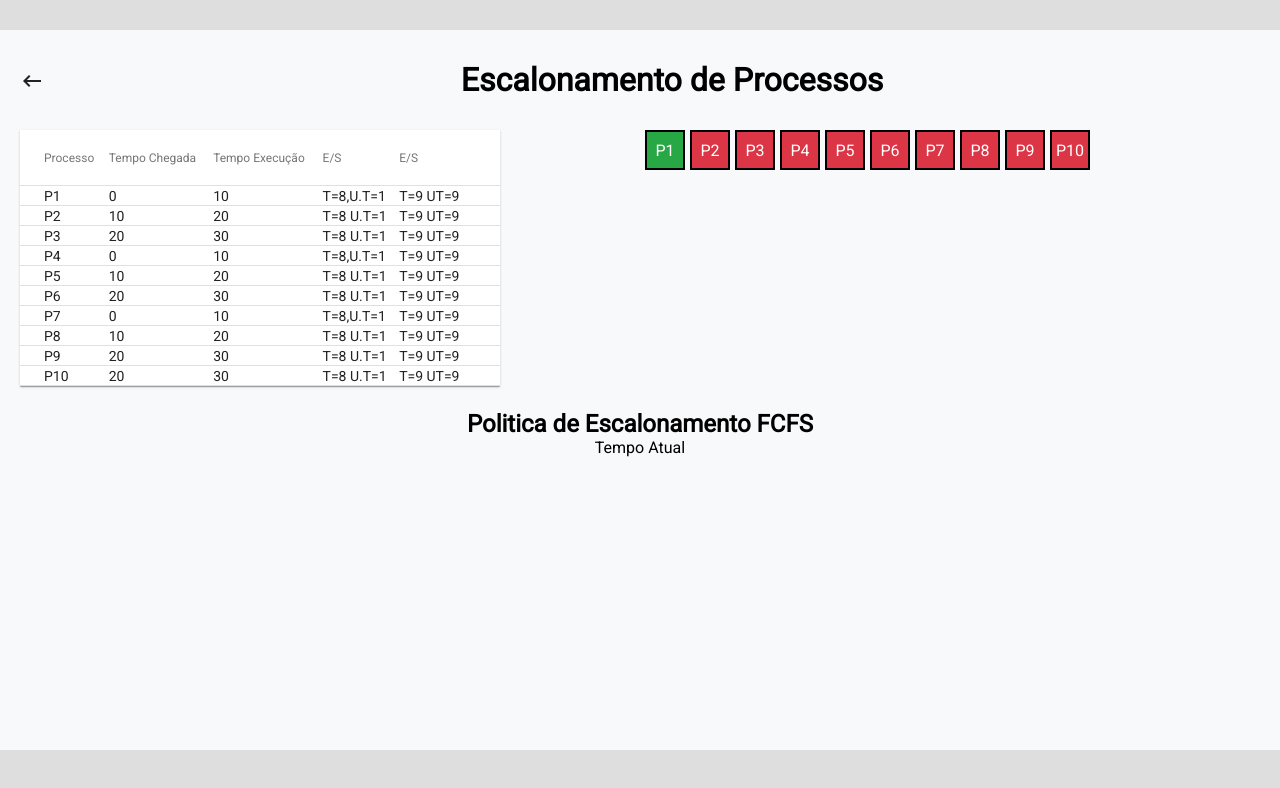
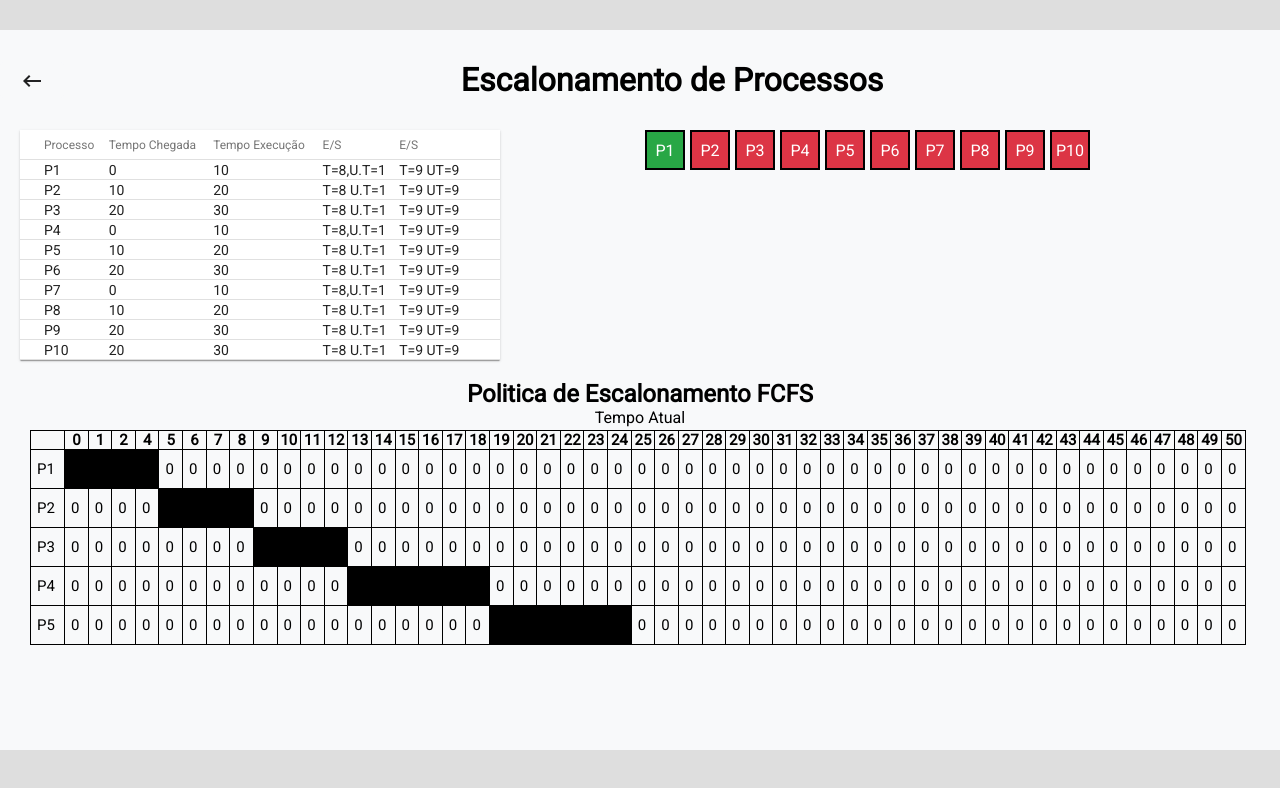
Before and after one commit to EduardoSampaio/escalonamento-processos-so, an Angular app: page /escalonamento in a window 1280 px wide. Shown: the top 788 px of the page. Built offline with nearby package versions, Linux system fonts and the light colour scheme.

Commit message:
ajuste layout

```diff
--- a/src/app/components/process-table/process-table.component.css
+++ b/src/app/components/process-table/process-table.component.css
@@ -12,6 +12,10 @@ table {
   min-height: 200px;
 }
 
+tr.mat-header-row {
+  height: 30px;
+}
+
 tr.mat-row{
   height: 20px;
 }
--- a/src/app/components/timeline/timeline.component.css
+++ b/src/app/components/timeline/timeline.component.css
@@ -0,0 +1,47 @@
+table,
+th,
+td
+{
+  border: 1px solid black;
+  border-collapse: collapse;
+  font-size: 15px;
+}
+.content {
+  width: 100%;
+  display: flex;
+  flex-flow: row nowrap;
+  margin-top: 30px;
+}
+
+.content-processo{
+  width: 25px;
+  margin-top: 18px;
+  margin-left: 30px;
+}
+
+.content-processo div{
+  padding-top: 10px;
+}
+
+.content-table{
+  width: 95%;
+  margin-left: 30px;
+}
+
+.cell-processo {
+  padding-top: 10px;
+  padding-bottom: 10px;
+}
+
+tr td{
+  padding-left: 6px;
+  padding-right: 6px;
+}
+
+.preenchido {
+  background-color: black;
+}
+
+.vazio{
+  background-color: transparent;
+}
--- a/src/app/components/timeline/timeline.component.html
+++ b/src/app/components/timeline/timeline.component.html
@@ -1 +1,330 @@
-<p>timeline works!</p>
+<!-- <div class="content">
+  <div class="content-processo">
+  <div>P1</div>
+  <div>P3</div>
+  <div>P4</div>
+  <div>P5</div>
+  <div>P6</div>
+</div> -->
+<div >
+  <table class="content-table">
+  <tr>
+    <th></th>
+    <th>0</th>
+    <th>1</th>
+    <th>2</th>
+    <th>4</th>
+    <th>5</th>
+    <th>6</th>
+    <th>7</th>
+    <th>8</th>
+    <th>9</th>
+    <th>10</th>
+    <th>11</th>
+    <th>12</th>
+    <th>13</th>
+    <th>14</th>
+    <th>15</th>
+    <th>16</th>
+    <th>17</th>
+    <th>18</th>
+    <th>19</th>
+    <th>20</th>
+    <th>21</th>
+    <th>22</th>
+    <th>23</th>
+    <th>24</th>
+    <th>25</th>
+    <th>26</th>
+    <th>27</th>
+    <th>28</th>
+    <th>29</th>
+    <th>30</th>
+    <th>31</th>
+    <th>32</th>
+    <th>33</th>
+    <th>34</th>
+    <th>35</th>
+    <th>36</th>
+    <th>37</th>
+    <th>38</th>
+    <th>39</th>
+    <th>40</th>
+    <th>41</th>
+    <th>42</th>
+    <th>43</th>
+    <th>44</th>
+    <th>45</th>
+    <th>46</th>
+    <th>47</th>
+    <th>48</th>
+    <th>49</th>
+    <th>50</th>
+  </tr>
+  <tr>
+    <td class="cell-processo">P1</td>
+    <td class="preenchido">0</td>
+    <td class="preenchido">0</td>
+    <td class="preenchido">0</td>
+    <td class="preenchido">0</td>
+    <td>0</td>
+    <td>0</td>
+    <td>0</td>
+    <td>0</td>
+    <td>0</td>
+    <td>0</td>
+    <td>0</td>
+    <td>0</td>
+    <td>0</td>
+    <td>0</td>
+    <td>0</td>
+    <td>0</td>
+    <td>0</td>
+    <td>0</td>
+    <td>0</td>
+    <td>0</td>
+    <td>0</td>
+    <td>0</td>
+    <td>0</td>
+    <td>0</td>
+    <td>0</td>
+    <td>0</td>
+    <td>0</td>
+    <td>0</td>
+    <td>0</td>
+    <td>0</td>
+    <td>0</td>
+    <td>0</td>
+    <td>0</td>
+    <td>0</td>
+    <td>0</td>
+    <td>0</td>
+    <td>0</td>
+    <td>0</td>
+    <td>0</td>
+    <td>0</td>
+    <td>0</td>
+    <td>0</td>
+    <td>0</td>
+    <td>0</td>
+    <td>0</td>
+    <td>0</td>
+    <td>0</td>
+    <td>0</td>
+    <td>0</td>
+    <td>0</td>
+  </tr>
+  <tr>
+    <td class="cell-processo">P2</td>
+    <td>0</td>
+    <td>0</td>
+    <td>0</td>
+    <td>0</td>
+    <td  class="preenchido">0</td>
+    <td  class="preenchido">0</td>
+    <td  class="preenchido">0</td>
+    <td  class="preenchido">0</td>
+    <td>0</td>
+    <td>0</td>
+    <td>0</td>
+    <td>0</td>
+    <td>0</td>
+    <td>0</td>
+    <td>0</td>
+    <td>0</td>
+    <td>0</td>
+    <td>0</td>
+    <td>0</td>
+    <td>0</td>
+    <td>0</td>
+    <td>0</td>
+    <td>0</td>
+    <td>0</td>
+    <td>0</td>
+    <td>0</td>
+    <td>0</td>
+    <td>0</td>
+    <td>0</td>
+    <td>0</td>
+    <td>0</td>
+    <td>0</td>
+    <td>0</td>
+    <td>0</td>
+    <td>0</td>
+    <td>0</td>
+    <td>0</td>
+    <td>0</td>
+    <td>0</td>
+    <td>0</td>
+    <td>0</td>
+    <td>0</td>
+    <td>0</td>
+    <td>0</td>
+    <td>0</td>
+    <td>0</td>
+    <td>0</td>
+    <td>0</td>
+    <td>0</td>
+    <td>0</td>
+  </tr>
+  <tr>
+    <td class="cell-processo">P3</td>
+    <td>0</td>
+    <td>0</td>
+    <td>0</td>
+    <td>0</td>
+    <td>0</td>
+    <td>0</td>
+    <td>0</td>
+    <td>0</td>
+    <td  class="preenchido">0</td>
+    <td  class="preenchido">0</td>
+    <td  class="preenchido">0</td>
+    <td  class="preenchido">0</td>
+    <td>0</td>
+    <td>0</td>
+    <td>0</td>
+    <td>0</td>
+    <td>0</td>
+    <td>0</td>
+    <td>0</td>
+    <td>0</td>
+    <td>0</td>
+    <td>0</td>
+    <td>0</td>
+    <td>0</td>
+    <td>0</td>
+    <td>0</td>
+    <td>0</td>
+    <td>0</td>
+    <td>0</td>
+    <td>0</td>
+    <td>0</td>
+    <td>0</td>
+    <td>0</td>
+    <td>0</td>
+    <td>0</td>
+    <td>0</td>
+    <td>0</td>
+    <td>0</td>
+    <td>0</td>
+    <td>0</td>
+    <td>0</td>
+    <td>0</td>
+    <td>0</td>
+    <td>0</td>
+    <td>0</td>
+    <td>0</td>
+    <td>0</td>
+    <td>0</td>
+    <td>0</td>
+    <td>0</td>
+  </tr>
+  <tr>
+    <td class="cell-processo">P4</td>
+    <td>0</td>
+    <td>0</td>
+    <td>0</td>
+    <td>0</td>
+    <td>0</td>
+    <td>0</td>
+    <td>0</td>
+    <td>0</td>
+    <td>0</td>
+    <td>0</td>
+    <td>0</td>
+    <td>0</td>
+    <td  class="preenchido">0</td>
+    <td  class="preenchido">0</td>
+    <td  class="preenchido">0</td>
+    <td  class="preenchido">0</td>
+    <td  class="preenchido">0</td>
+    <td  class="preenchido">0</td>
+    <td>0</td>
+    <td>0</td>
+    <td>0</td>
+    <td>0</td>
+    <td>0</td>
+    <td>0</td>
+    <td>0</td>
+    <td>0</td>
+    <td>0</td>
+    <td>0</td>
+    <td>0</td>
+    <td>0</td>
+    <td>0</td>
+    <td>0</td>
+    <td>0</td>
+    <td>0</td>
+    <td>0</td>
+    <td>0</td>
+    <td>0</td>
+    <td>0</td>
+    <td>0</td>
+    <td>0</td>
+    <td>0</td>
+    <td>0</td>
+    <td>0</td>
+    <td>0</td>
+    <td>0</td>
+    <td>0</td>
+    <td>0</td>
+    <td>0</td>
+    <td>0</td>
+    <td>0</td>
+  </tr>
+  <tr>
+    <td class="cell-processo">P5</td>
+    <td>0</td>
+    <td>0</td>
+    <td>0</td>
+    <td>0</td>
+    <td>0</td>
+    <td>0</td>
+    <td>0</td>
+    <td>0</td>
+    <td>0</td>
+    <td>0</td>
+    <td>0</td>
+    <td>0</td>
+    <td>0</td>
+    <td>0</td>
+    <td>0</td>
+    <td>0</td>
+    <td>0</td>
+    <td>0</td>
+    <td  class="preenchido">0</td>
+    <td  class="preenchido">0</td>
+    <td  class="preenchido">0</td>
+    <td  class="preenchido">0</td>
+    <td  class="preenchido">0</td>
+    <td  class="preenchido">0</td>
+    <td>0</td>
+    <td>0</td>
+    <td>0</td>
+    <td>0</td>
+    <td>0</td>
+    <td>0</td>
+    <td>0</td>
+    <td>0</td>
+    <td>0</td>
+    <td>0</td>
+    <td>0</td>
+    <td>0</td>
+    <td>0</td>
+    <td>0</td>
+    <td>0</td>
+    <td>0</td>
+    <td>0</td>
+    <td>0</td>
+    <td>0</td>
+    <td>0</td>
+    <td>0</td>
+    <td>0</td>
+    <td>0</td>
+    <td>0</td>
+    <td>0</td>
+    <td>0</td>
+  </tr>
+  </table>
+</div>
--- a/src/app/pages/escalonamento/escalonamento.component.css
+++ b/src/app/pages/escalonamento/escalonamento.component.css
@@ -6,7 +6,7 @@
   display: grid;
   grid-template-areas: "titulo titulo""tabela pronto""escalonamento escalonamento""timeline timeline";
   grid-template-columns:  1fr 1fr;
-  grid-template-rows: 100px 280px 50px 400px;
+  grid-template-rows: 100px 250px 50px 400px;
 }
 
 .content-title {
--- a/src/app/pages/escalonamento/escalonamento.component.html
+++ b/src/app/pages/escalonamento/escalonamento.component.html
@@ -19,7 +19,7 @@
     <h2>Politica de Escalonamento FCFS</h2>
     <p>Tempo Atual</p>
   </div>
-  <!-- <div class="timeline">
+ <div class="timeline">
     <app-timeline></app-timeline>
-  </div> -->
+  </div>
 </div>
```
